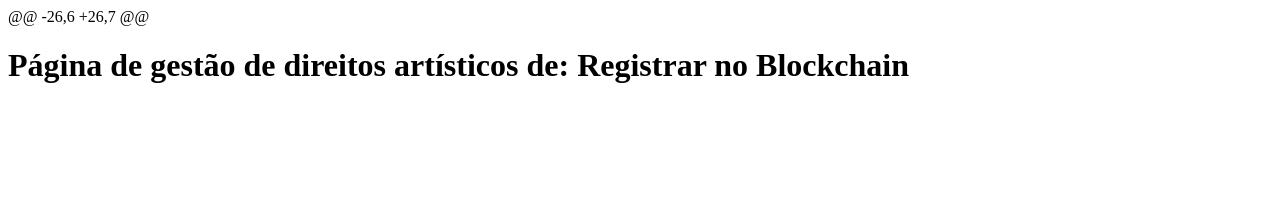
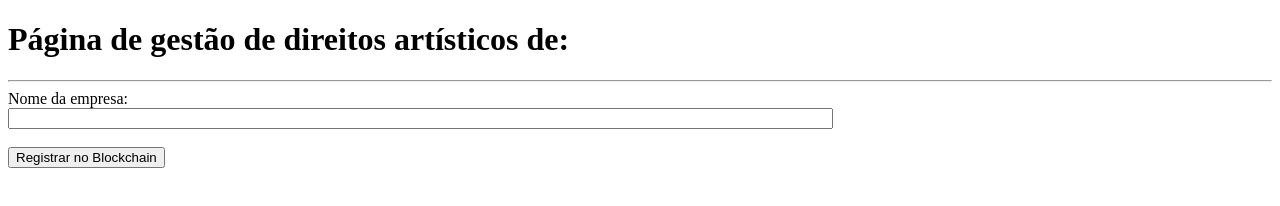
Before and after one commit to PriscilaCalisto01/perfil, a plain HTML site: page index.html in a window 1280 px wide. Drawn offline with Linux system fonts and the light colour scheme.

Commit message:
Update index.html

```diff
--- a/index.html
+++ b/index.html
@@ -1,4 +1,28 @@
-@@ -26,6 +26,7 @@ <h1>Página de gestão de direitos artísticos de: <span id="spanNomeEmpresa"></
+<!DOCTYPE html>
+<html lang="pt">
+<head>
+    <meta charset="UTF-8">
+    <meta name="viewport" content="width=device-width, initial-scale=1.0">
+    <meta http-equiv="X-UA-Compatible" content="ie=edge">
+    <title>Direito de Uso de Produção Artística</title>
+</head>
+<body>
+    <div class="container">
+        <div>
+            <h1>Página de gestão de direitos artísticos de: <span id="spanNomeEmpresa"></span></h1>
+        </div>
+        <div id="statusConexao"></div>
+        <hr>
+        <div>
+            <form action="#" id="formNomeEmpresa" name="formNomeEmpresa">
+                <div>
+                    Nome da empresa:
+                </div>
+                <div>
+                    <input type="text" name="campoNomeEmpresa" id="campoNomeEmpresa" size="100">
+                </div>
+                <br>
+                <div>
                     <button onclick="registrarNomeEmpresa(); return false;"> Registrar no Blockchain </button>
                 </div>
             </form>
@@ -6,3 +30,10 @@
             <div id="statusTransacaoNomeEmpresa"></div>
         </div>
     </div>
+    <script src="js/conexaoweb3.js"></script>
+    <script src="js/usodeimagem.js"></script>
+    <script>
+        obtemNomeEmpresa();
+    </script>
+</body>
+</html>
```
